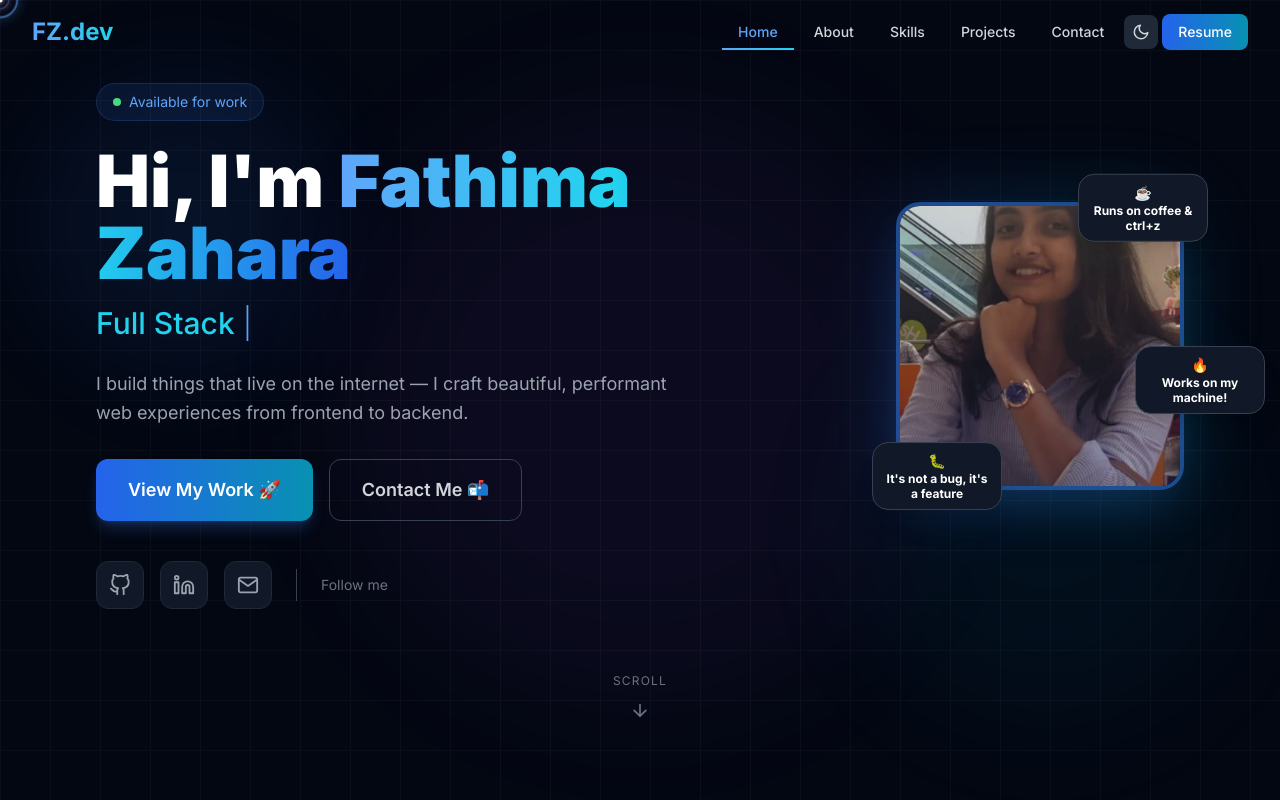
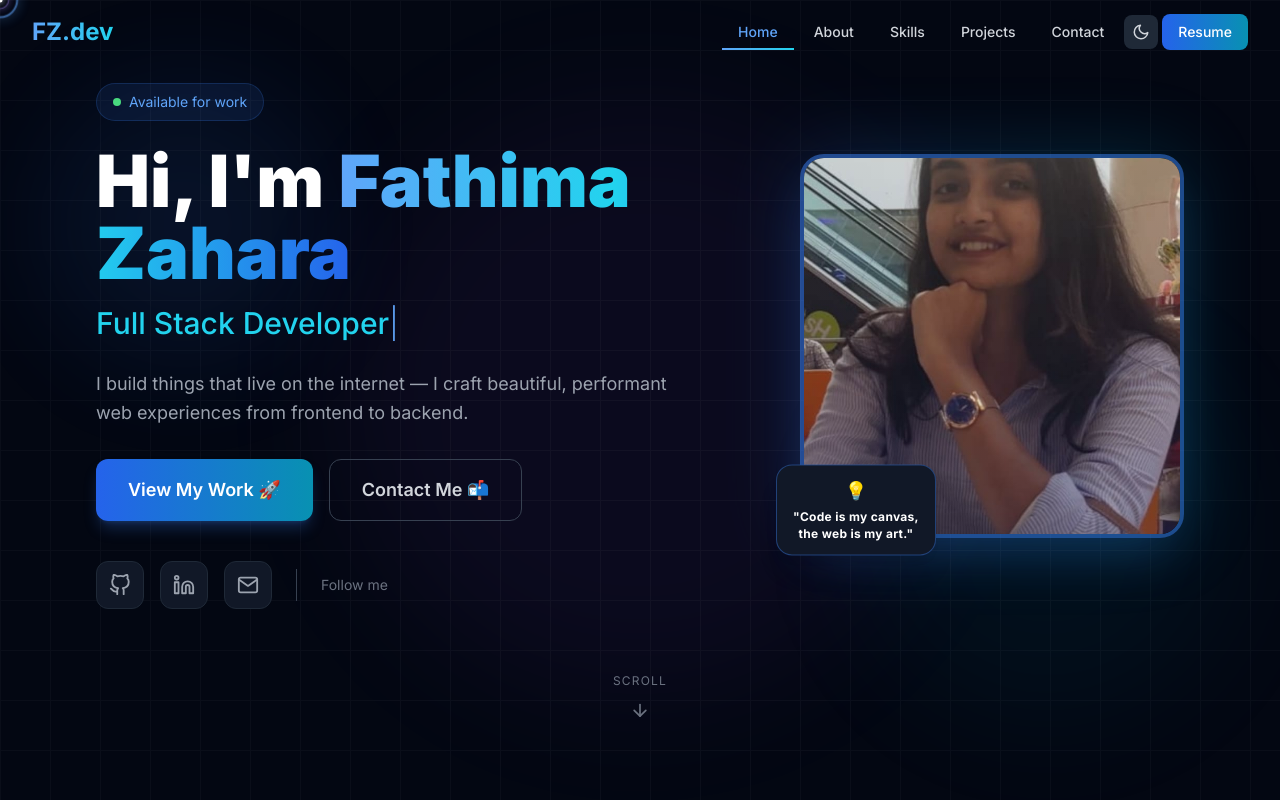
Before and after one commit to zaharaCodes/portfolio, a React (Create React App) app: page / in a window 1280 px wide. Shown: the top 800 px of the page. Built offline with nearby package versions, Linux system fonts and the light colour scheme.

Commit message:
fix hero photo bigger + one quote + only fullstack role

```diff
--- a/src/components/Hero.js
+++ b/src/components/Hero.js
@@ -3,12 +3,9 @@ import { motion } from 'framer-motion';
 import { FiGithub, FiLinkedin, FiMail, FiArrowDown } from 'react-icons/fi';
 import { info } from '../data/info';
 
-// Move roles OUTSIDE component to fix eslint error
+// Only Full Stack Developer now
 const roles = [
   'Full Stack Developer',
-  'React Developer',
-  'Node.js Developer',
-  'UI/UX Enthusiast',
 ];
 
 const Hero = () => {
@@ -24,7 +21,7 @@ const Hero = () => {
       if (!isDeleting) {
         setText(currentRole.slice(0, text.length + 1));
         if (text === currentRole) {
-          setTimeout(() => setIsDeleting(true), 1500);
+          // Don't delete, just keep it static
         }
       } else {
         setText(currentRole.slice(0, text.length - 1));
@@ -99,7 +96,7 @@ const Hero = () => {
               </span>
             </motion.h1>
 
-            {/* Typewriter Role */}
+            {/* Static Role - Full Stack Developer only */}
             <motion.div
               initial={{ opacity: 0, y: 20 }}
               animate={{ opacity: 1, y: 0 }}
@@ -189,8 +186,8 @@ const Hero = () => {
               {/* Glow behind photo */}
               <div className="absolute inset-0 bg-gradient-to-r from-blue-500 to-cyan-500 blur-2xl opacity-20 rounded-3xl"></div>
 
-              {/* ✅ SQUARE Photo Container - properly fitted */}
-              <div className="relative w-64 h-64 md:w-72 md:h-72 rounded-3xl overflow-hidden border-4 border-blue-500/50 shadow-2xl shadow-blue-500/20">
+              {/* ✅ BIGGER Square Photo */}
+              <div className="relative w-80 h-80 md:w-96 md:h-96 rounded-3xl overflow-hidden border-4 border-blue-500/50 shadow-2xl shadow-blue-500/20">
                 <img
                   src="/images/Fathima Zahara.jpg"
                   alt={info.name}
@@ -199,39 +196,15 @@ const Hero = () => {
                 <div className="absolute inset-0 bg-gradient-to-t from-blue-900/20 to-transparent"></div>
               </div>
 
-              {/* 😂 Funny Badge 1 - Top Right */}
+              {/* ✅ ONE Strong Powerful Quote Badge */}
               <motion.div
-                animate={{ y: [0, -10, 0] }}
+                animate={{ y: [0, -8, 0] }}
                 transition={{ duration: 3, repeat: Infinity, ease: 'easeInOut' }}
-                className="absolute -top-5 -right-6 bg-gray-900 border border-gray-700 rounded-2xl px-3 py-2 shadow-xl z-10 max-w-[130px]"
+                className="absolute -bottom-6 -left-6 bg-gray-900 border border-blue-500/40 rounded-2xl px-4 py-3 shadow-xl z-10 max-w-[200px]"
               >
-                <div className="text-sm text-center">☕</div>
-                <div className="text-white font-bold text-xs text-center leading-tight">
-                  Runs on coffee & ctrl+z
-                </div>
-              </motion.div>
-
-              {/* 😂 Funny Badge 2 - Bottom Left */}
-              <motion.div
-                animate={{ y: [0, 10, 0] }}
-                transition={{ duration: 3, repeat: Infinity, ease: 'easeInOut', delay: 1 }}
-                className="absolute -bottom-5 -left-6 bg-gray-900 border border-gray-700 rounded-2xl px-3 py-2 shadow-xl z-10 max-w-[130px]"
-              >
-                <div className="text-sm text-center">🐛</div>
-                <div className="text-white font-bold text-xs text-center leading-tight">
-                  It's not a bug, it's a feature
-                </div>
-              </motion.div>
-
-              {/* 😂 Funny Badge 3 - Right Middle */}
-              <motion.div
-                animate={{ x: [0, 10, 0] }}
-                transition={{ duration: 4, repeat: Infinity, ease: 'easeInOut', delay: 0.5 }}
-                className="absolute top-1/2 -right-20 -translate-y-1/2 bg-gray-900 border border-gray-700 rounded-2xl px-3 py-2 shadow-xl z-10 max-w-[130px]"
-              >
-                <div className="text-sm text-center">🔥</div>
-                <div className="text-white font-bold text-xs text-center leading-tight">
-                  Works on my machine!
+                <div className="text-lg text-center mb-1">💡</div>
+                <div className="text-white font-bold text-xs text-center leading-snug tracking-wide">
+                  "Code is my canvas,<br/>the web is my art."
                 </div>
               </motion.div>
 
```
